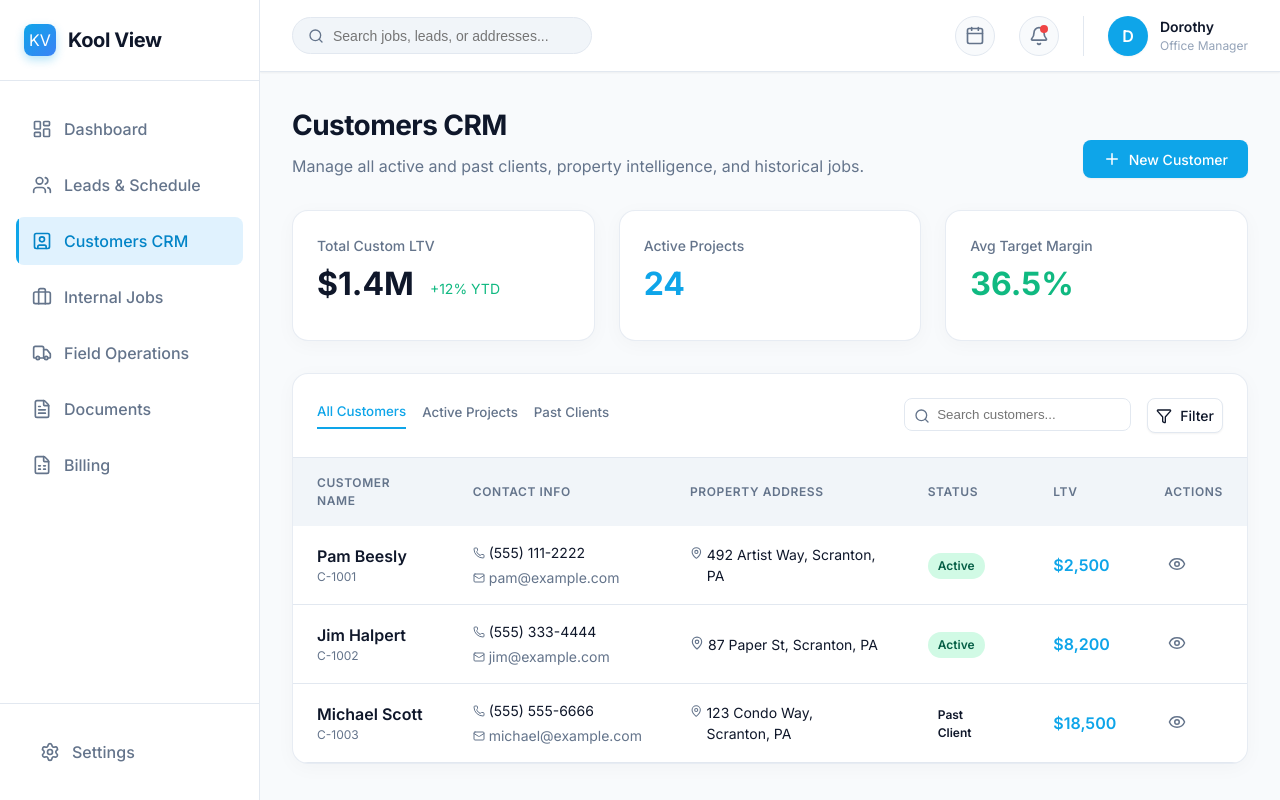
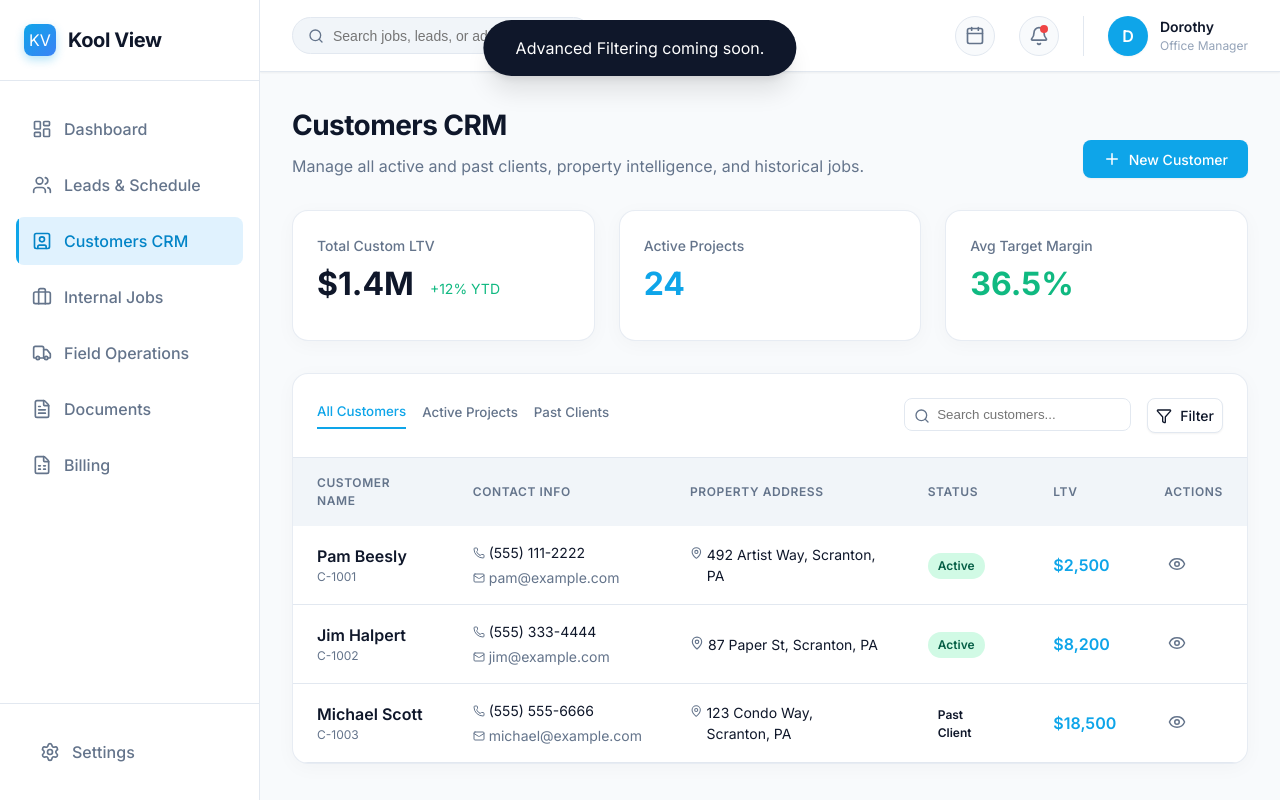
Before and after one commit to ahmadhassan91/KoolView, a React (Vite) app: page /customers in a window 1280 px wide. Both pictures are taken after a click on the button "Filter". Built offline with nearby package versions, Linux system fonts and the light colour scheme.

Commit message:
fix: make remaining placeholder buttons fully interactive with toast simulations

```diff
--- a/src/pages/Customers.jsx
+++ b/src/pages/Customers.jsx
@@ -5,6 +5,12 @@ import Modal from '../components/Modal';
 export default function Customers() {
   const [activeTab, setActiveTab] = useState('all');
   const [selectedCustomer, setSelectedCustomer] = useState(null);
+  const [actionMessage, setActionMessage] = useState('');
+
+  const showToast = (msg) => {
+    setActionMessage(msg);
+    setTimeout(() => setActionMessage(''), 3000);
+  };
 
   const customers = [
     {
@@ -90,6 +96,25 @@ export default function Customers() {
 
   return (
     <div className="animate-fade-in relative">
+      {/* Toast Notification */}
+      {actionMessage && (
+        <div style={{
+          position: 'fixed',
+          top: '20px',
+          right: '50%',
+          transform: 'translateX(50%)',
+          backgroundColor: 'var(--text-main)',
+          color: 'white',
+          padding: '1rem 2rem',
+          borderRadius: 'var(--radius-full)',
+          boxShadow: 'var(--shadow-float)',
+          zIndex: 1000,
+          animation: 'fadeInDown 0.3s ease-out'
+        }}>
+          {actionMessage}
+        </div>
+      )}
+
       <div className="page-header">
         <div>
           <h1 className="page-title">Customers CRM</h1>
@@ -147,7 +172,7 @@ export default function Customers() {
               <Search size={16} style={{ position: 'absolute', left: '10px', top: '50%', transform: 'translateY(-50%)', color: 'var(--text-muted)' }} />
               <input type="text" placeholder="Search customers..." style={{ padding: '0.5rem 1rem 0.5rem 2rem', border: '1px solid var(--border)', borderRadius: 'var(--radius-md)', outline: 'none' }} />
             </div>
-            <button className="btn btn-secondary" style={{ padding: '0.5rem' }}>
+            <button className="btn btn-secondary" style={{ padding: '0.5rem' }} onClick={() => showToast('Advanced Filtering coming soon.')}>
               <Filter size={16} /> Filter
             </button>
           </div>
@@ -225,7 +250,7 @@ export default function Customers() {
                   </div>
                   <div style={{ display: 'flex', gap: '1rem' }}>
                      <button className="btn btn-secondary" onClick={() => setSelectedCustomer(null)}>Close</button>
-                     <button className="btn btn-primary"><Plus size={16} /> New Quote</button>
+                     <button className="btn btn-primary" onClick={() => showToast(`Generating new customizable quote for ${selectedCustomer.name}...`)}><Plus size={16} /> New Quote</button>
                   </div>
                </div>
 
@@ -287,20 +312,20 @@ export default function Customers() {
                     <div style={{ backgroundColor: 'var(--bg-surface)', padding: '1.5rem', borderRadius: 'var(--radius-lg)', border: '1px solid var(--border)' }}>
                        <h3 style={{ margin: '0 0 1rem 0', fontSize: '1rem', display: 'flex', alignItems: 'center', gap: '0.5rem', justifyContent: 'space-between' }}>
                           <div style={{ display: 'flex', alignItems: 'center', gap: '0.5rem' }}><FileText size={18} color="var(--primary)" /> Asset Vault</div>
-                          <span style={{ fontSize: '0.75rem', color: 'var(--primary)', cursor: 'pointer' }}>View All</span>
+                          <span style={{ fontSize: '0.75rem', color: 'var(--primary)', cursor: 'pointer' }} onClick={() => showToast('Opening comprehensive vault history...')}>View All</span>
                        </h3>
                        <div style={{ display: 'flex', flexDirection: 'column', gap: '0.5rem' }}>
                           <div style={{ display: 'flex', alignItems: 'center', justifyContent: 'space-between', padding: '0.75rem', backgroundColor: 'var(--bg-page)', borderRadius: 'var(--radius-sm)' }}>
                              <div style={{ display: 'flex', alignItems: 'center', gap: '0.5rem', fontSize: '0.875rem' }}>
                                 <FileText size={16} color="var(--danger)" /> Signed_Contract.pdf
                              </div>
-                             <Download size={14} color="var(--text-muted)" style={{ cursor: 'pointer' }} />
+                             <Download size={14} color="var(--text-muted)" style={{ cursor: 'pointer' }} onClick={() => showToast('Downloading Signed_Contract.pdf...')} />
                           </div>
                           <div style={{ display: 'flex', alignItems: 'center', justifyContent: 'space-between', padding: '0.75rem', backgroundColor: 'var(--bg-page)', borderRadius: 'var(--radius-sm)' }}>
                              <div style={{ display: 'flex', alignItems: 'center', gap: '0.5rem', fontSize: '0.875rem' }}>
                                 <ImageIcon size={16} color="var(--success)" /> Pre_Install_Photo.jpg
                              </div>
-                             <Download size={14} color="var(--text-muted)" style={{ cursor: 'pointer' }} />
+                             <Download size={14} color="var(--text-muted)" style={{ cursor: 'pointer' }} onClick={() => showToast('Downloading Pre_Install_Photo.jpg...')} />
                           </div>
                        </div>
                     </div>
--- a/src/pages/FieldOps.jsx
+++ b/src/pages/FieldOps.jsx
@@ -92,10 +92,10 @@ export default function FieldOps() {
              </div>
           </div>
 
-          <button className="btn btn-secondary">
+          <button className="btn btn-secondary" onClick={() => handleAction('Opening Calendar to select dispatch date...')}>
             <Calendar size={18} /> {activeDate}
           </button>
-          <button className="btn btn-primary">
+          <button className="btn btn-primary" onClick={() => handleAction('Opening Advanced Dispatch Configuration...')}>
             <Truck size={18} /> Dispatch Crew
           </button>
         </div>
@@ -165,7 +165,8 @@ export default function FieldOps() {
                   cursor: 'pointer',
                   fontWeight: 500,
                   fontSize: '0.875rem'
-               }} className="hover-lift">
+               }} className="hover-lift"
+                 onClick={() => handleAction(`Creating new unallocated stop for ${crew.name}`)}>
                  <Plus size={16} /> Add Stop
                </button>
             </div>
```
